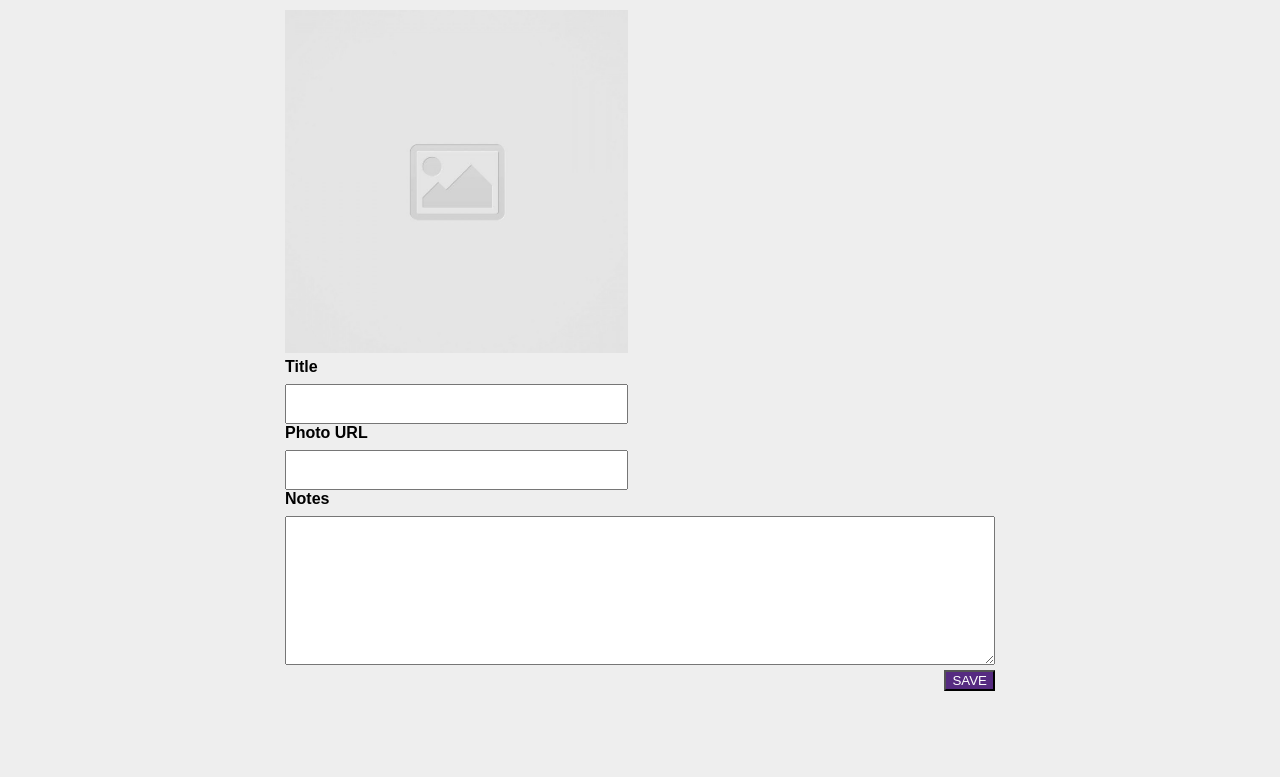
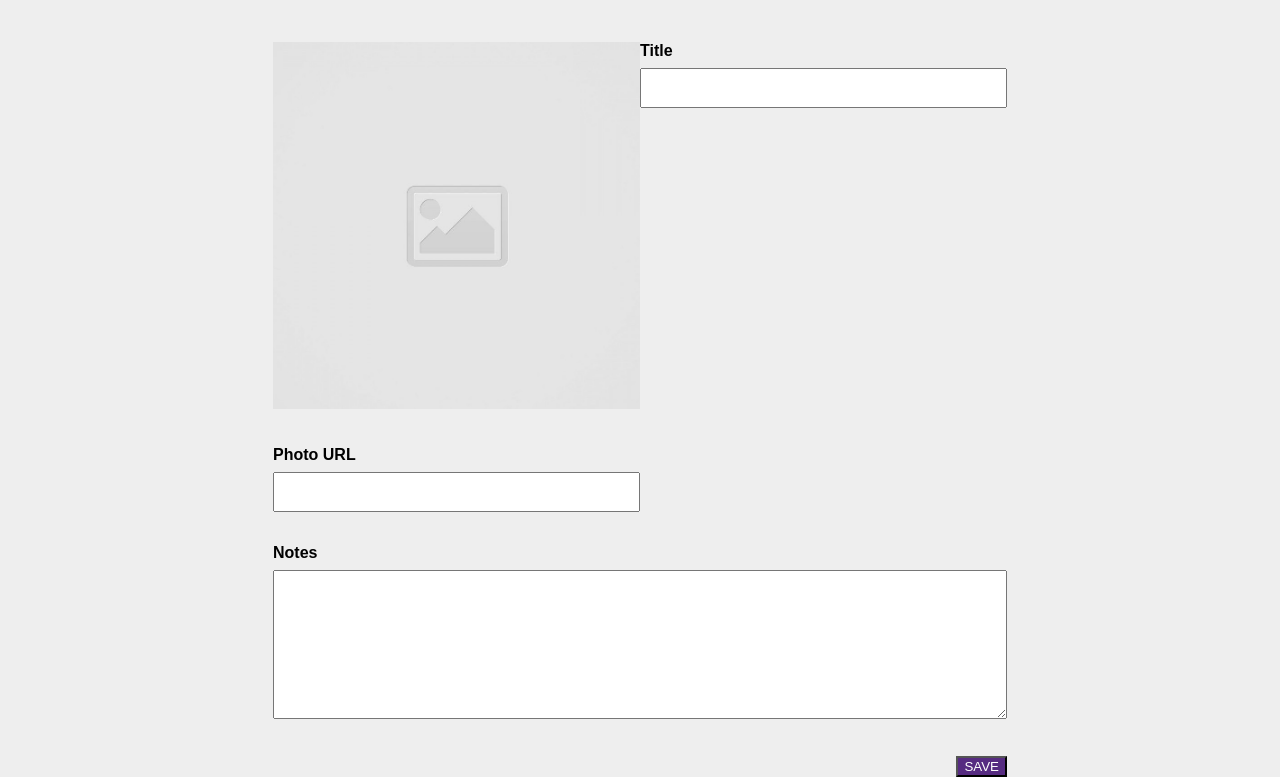
Before and after one commit to skylarshaffer/code-journal, a website: page index.html in a window 1280 px wide. Shown: the part 124-901 px from the top of the page. Before the commit the page ends 815 px from the top, so only its background shows below. Drawn offline with nearby package versions, Linux system fonts and the light colour scheme; a web font is replaced by a local one.

Commit message:
Temp save. #1

```diff
--- a/css/styles.css
+++ b/css/styles.css
@@ -4,9 +4,27 @@ body {
   font-weight: 400;
 }
 
+img,
+input,
+textarea {
+  width: 100%;
+}
+
 header {
   background-color: #562b81;
   color: white;
+}
+
+/* flexbox */
+.flex-full,
+.flex-half {
+  flex-basis: 100%;
+}
+
+@media screen and (min-width: 768px) {
+  .flex-half {
+    flex-basis: 50%;
+  }
 }
 
 /* headings */
@@ -52,12 +70,14 @@ button {
   margin-left: auto;
 }
 
-.form-item {
-  margin-bottom: 2rem;
+#form {
+  display: flex;
+  flex-wrap: wrap;
+  align-content: flex-start;
 }
 
-body .form-item:last-of-type {
-  margin-bottom: 0;
+.form-item {
+  margin-top: 2rem;
 }
 
 .form-item.button {
--- a/index.html
+++ b/index.html
@@ -25,50 +25,40 @@
     <header>
       <div class="container">
         <div class="row">
-          <div class="column-full">
+          <div class="flex-full">
             <h1>Code Journal</h1>
           </div>
         </div>
       </div>
     </header>
     <main class="container">
-      <div data-view="entry-form">
       <form>
-          <div class="column-full">
+        <div id="form" class="row" data-view="entry-form">
+          <div class="flex-full">
             <h2>New Entry</h2>
           </div>
-          <div class="column-half">
-            <div class="form-item image">
+          <div class="flex-half form-item image">
             <img
               src="images/placeholder-image-square.jpg"
               alt="Placeholder image" />
           </div>
-          </div>
-          <div class="column-half">
-            <div class="form-item input">
+          <div class="flex-half form-item input">
             <label for="title">Title</label>
             <input type="text" id="title" name="title" required />
           </div>
-          </div>
-          <div class="column-half">
-            <div class="form-item input">
+          <div class="flex-half form-item input">
             <label for="photoUrl">Photo URL</label>
             <input type="text" id="photoUrl" name="photoUrl" required />
           </div>
-          </div>
-          <div class="column-full">
-            <div class="form-item input">
+          <div class="flex-full form-item input">
             <label for="notes">Notes</label>
             <textarea id="notes" name="notes" required></textarea>
           </div>
-          </div>
-          <div class="column-full">
-            <div class="form-item button">
+          <div class="flex-full form-item button">
             <button>SAVE</button>
           </div>
         </div>
       </form>
-      </div>
       <div data-view="entries" class="hidden"></div>
     </main>
     <script src="js/data.js"></script>
```
Also changed, not shown: index2.html (added, +54 -0 lines). Lines whose indentation alone changed are shown as unchanged.
